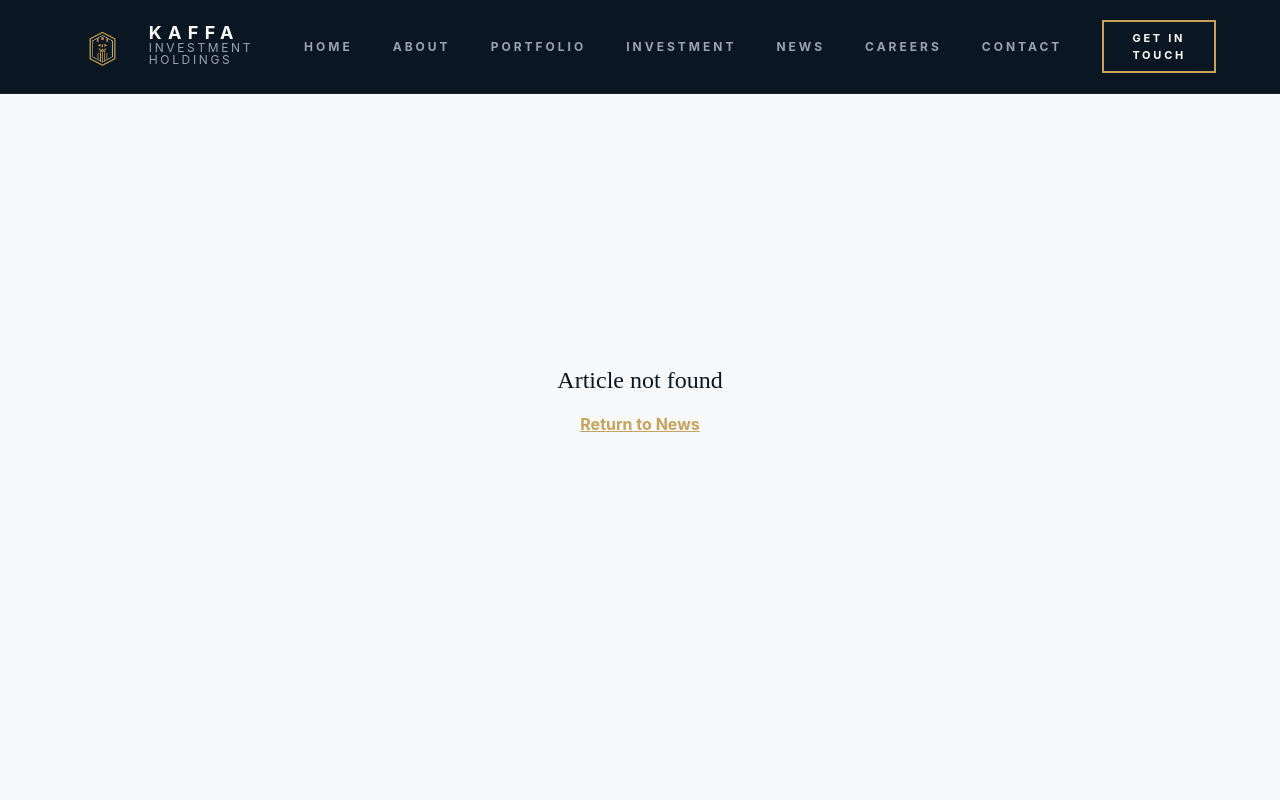
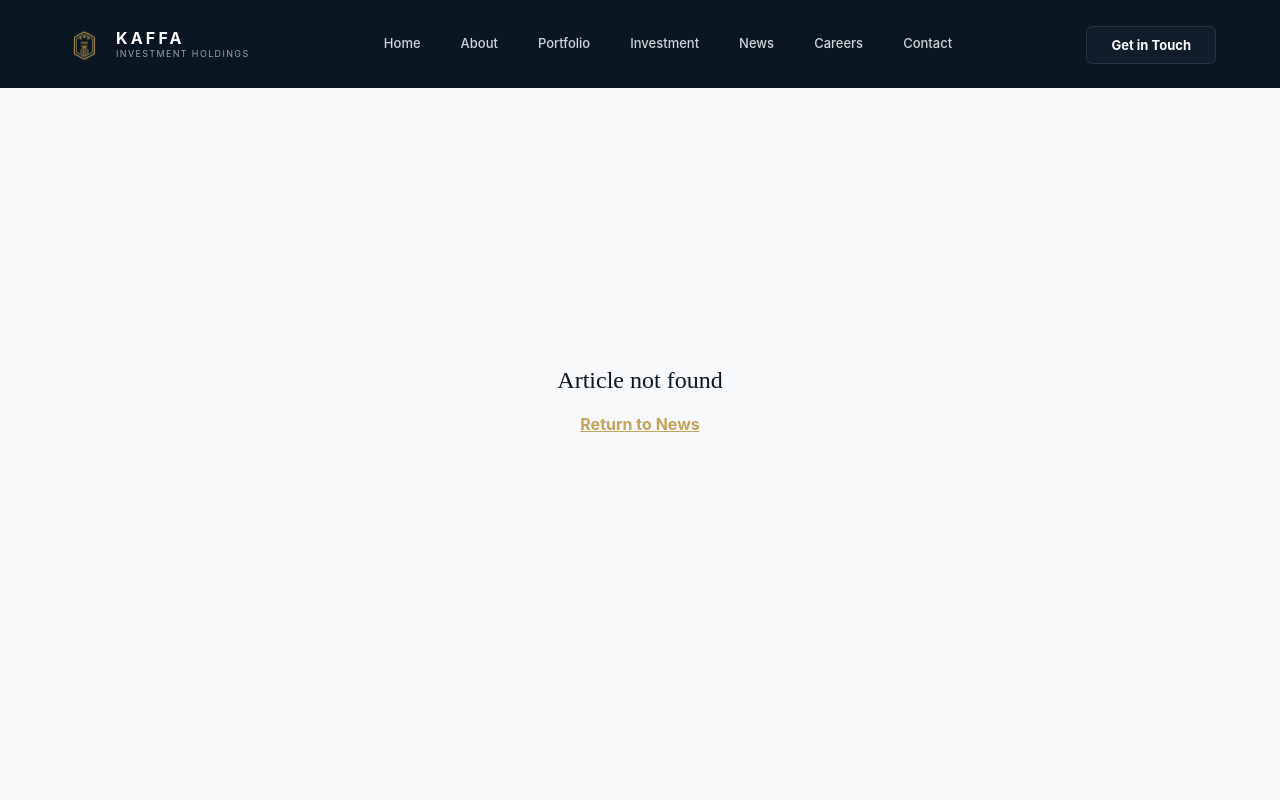
Before and after one commit to dawaisthename/kaffa_investment_holdings, a React (Vite) app: page /news/esg-report in a window 1280 px wide. Shown: the top 800 px of the page. Built offline with nearby package versions, Linux system fonts and the light colour scheme.

Commit message:
fix:made a little bg color change and adjustments

```diff
--- a/src/components/About/OurValues.jsx
+++ b/src/components/About/OurValues.jsx
@@ -20,7 +20,7 @@ const values = [
 
 export default function OurValues() {
   return (
-    <section className="bg-[#f8f9fa] py-28 px-8 md:px-16">
+    <section className="bg-[#e9ecef] py-28 px-8 md:px-16">
       <div className="max-w-7xl mx-auto">
         {/* Header - Centered per principle.png */}
         <div className="text-center mb-20">
--- a/src/components/Contact/OfficeLocations.jsx
+++ b/src/components/Contact/OfficeLocations.jsx
@@ -25,7 +25,7 @@ const offices = [
 
 export default function OfficeLocations() {
   return (
-    <section className="bg-[#f8f9fa] py-28 px-8 md:px-16">
+    <section className="bg-[#e9ecef] py-28 px-8 md:px-16">
       <div className="max-w-7xl mx-auto">
         <div className="text-center mb-20">
           <span className="text-[#c5a35d] uppercase tracking-[0.4em] text-[11px] font-bold mb-4 block">
--- a/src/components/Header.jsx
+++ b/src/components/Header.jsx
@@ -26,7 +26,6 @@ export default function Header() {
     return () => window.removeEventListener("scroll", handleScroll);
   }, []);
 
-  // FIX: Prevent background scrolling when menu is open
   useEffect(() => {
     if (isMenuOpen) {
       document.body.style.overflow = "hidden";
@@ -39,100 +38,104 @@ export default function Header() {
     setIsMenuOpen(false);
   }, [pathname]);
 
+  // BG matches Hero exactly when not scrolled
   const headerBg = isScrolled
     ? "bg-white/95 backdrop-blur-lg shadow-md border-b border-gray-200/50 py-3"
-    : "bg-[#0a1622] border-b border-white/5 py-5";
-
-  const textColor = isScrolled ? "text-[#1e3a8a]" : "text-white";
-  const navInactiveColor = isScrolled ? "text-gray-700" : "text-gray-400";
+    : "bg-[#0a1622] py-6"; // Removed border-b to blend with Hero as seen in image
 
   return (
     <header
       className={`fixed top-0 w-full z-[100] transition-all duration-500 ease-in-out ${headerBg} px-6 md:px-16 flex justify-between items-center`}
     >
-      <Link to="/" className="flex items-center gap-2 z-[101]">
+      {/* Logo Section - Aligned as per image */}
+      <Link to="/" className="flex items-center gap-3 z-[101]">
         <img
           src={logo}
           alt="Kaffa Logo"
-          className="w-20 md:w-24 h-10 md:h-12 object-contain"
+          className="w-8 md:w-10 h-8 md:h-10 object-contain"
         />
-        <div className="flex flex-col leading-[1.0] -mt-1">
+        <div className="flex flex-col leading-tight">
           <span
-            className={`font-bold tracking-[0.35em] text-[15px] md:text-[18px] uppercase transition-colors ${textColor}`}
+            className={`font-bold tracking-[0.2em] text-[14px] md:text-[16px] uppercase ${isScrolled ? "text-[#0a1622]" : "text-white"}`}
           >
             Kaffa
           </span>
-          <span
-            className={`text-[10px] md:text-[12px] tracking-[0.22em] uppercase transition-colors ${isScrolled ? "text-gray-500" : "text-gray-400"}`}
-          >
+          <span className="text-[8px] md:text-[9px] tracking-[0.15em] uppercase text-gray-400">
             Investment Holdings
           </span>
         </div>
       </Link>
 
-      <div className="hidden lg:flex gap-10 items-center">
+      {/* Desktop Navigation - Compact & Centered */}
+      <div className="hidden lg:flex items-center bg-transparent gap-2">
+        {navLinks.map((link) => {
+          const isActive = pathname === link.path;
+          return (
+            <Link
+              key={link.path}
+              to={link.path}
+              className={`px-4 py-2 text-[13px] font-medium transition-all duration-300 rounded-md ${
+                isActive
+                  ? "bg-[#e9ecef] text-[#0a1622] shadow-sm" // Active pill style
+                  : isScrolled
+                    ? "text-gray-600 hover:text-[#0a1622]"
+                    : "text-gray-300 hover:text-white"
+              }`}
+            >
+              {link.name}
+            </Link>
+          );
+        })}
+      </div>
+
+      {/* Action Button */}
+      <div className="hidden lg:block">
+        <Link
+          to="/contact"
+          className={`px-6 py-2.5 text-[13px] font-bold rounded-md transition-all duration-300 ${
+            isScrolled
+              ? "bg-[#0a1622] text-white hover:bg-[#162a3d]"
+              : "bg-[#111d2a] text-white hover:bg-white hover:text-[#0a1622] border border-white/10"
+          }`}
+        >
+          Get in Touch
+        </Link>
+      </div>
+
+      {/* Mobile Toggle */}
+      <button
+        className="lg:hidden z-[101] p-2"
+        onClick={() => setIsMenuOpen(!isMenuOpen)}
+      >
+        <Menu
+          size={28}
+          className={isScrolled ? "text-[#0a1622]" : "text-white"}
+        />
+      </button>
+
+      {/* Mobile Drawer */}
+      <div
+        className={`fixed inset-0 h-screen w-full bg-[#0a1622] transition-transform duration-500 ease-in-out transform
+        ${isMenuOpen ? "translate-x-0" : "translate-x-full"}
+        lg:hidden flex flex-col items-center justify-center gap-8 z-[100]`}
+      >
+        <button
+          className="absolute top-8 right-8 text-white"
+          onClick={() => setIsMenuOpen(false)}
+        >
+          <X size={32} />
+        </button>
         {navLinks.map((link) => (
           <Link
             key={link.path}
             to={link.path}
-            className={`text-[12px] font-bold uppercase tracking-[0.25em] transition-all hover:text-[#c5a35d] ${
-              pathname === link.path ? textColor : navInactiveColor
+            className={`text-[24px] font-serif transition-colors ${
+              pathname === link.path ? "text-[#c5a35d]" : "text-white"
             }`}
           >
             {link.name}
           </Link>
         ))}
-        <Link
-          to="/contact"
-          className={`border-2 px-7 py-2 text-[11px] uppercase tracking-[0.25em] font-bold transition-all ${
-            isScrolled
-              ? "border-[#1e3a8a] text-[#1e3a8a] hover:bg-[#1e3a8a] hover:text-white"
-              : "border-[#c5a35d] text-white hover:bg-[#c5a35d] hover:text-[#0a1622]"
-          }`}
-        >
-          Get In Touch
-        </Link>
-      </div>
-
-      <button
-        className="lg:hidden z-[101] p-2"
-        onClick={() => setIsMenuOpen(!isMenuOpen)}
-      >
-        {isMenuOpen ? (
-          <X size={28} className="text-white" /> // Force white when menu open for visibility
-        ) : (
-          <Menu
-            size={28}
-            className={isScrolled ? "text-[#1e3a8a]" : "text-white"}
-          />
-        )}
-      </button>
-
-      {/* --- REFINED MOBILE DRAWER --- */}
-      <div
-        className={`fixed inset-0 h-screen w-full bg-[#0a1622] transition-transform duration-500 ease-in-out transform
-        ${isMenuOpen ? "translate-x-0" : "translate-x-full"}
-        lg:hidden flex flex-col items-center justify-center gap-8 z-[100]`}
-      >
-        {navLinks.map((link) => (
-          <Link
-            key={link.path}
-            to={link.path}
-            className={`text-[20px] font-bold uppercase tracking-[0.3em] transition-colors ${
-              pathname === link.path
-                ? "text-[#c5a35d]"
-                : "text-white hover:text-[#c5a35d]"
-            }`}
-          >
-            {link.name}
-          </Link>
-        ))}
-        <Link
-          to="/contact"
-          className="mt-6 border-2 border-[#c5a35d] text-[#c5a35d] px-12 py-4 text-[14px] uppercase tracking-[0.3em] font-bold hover:bg-[#c5a35d] hover:text-white transition-all"
-        >
-          Get In Touch
-        </Link>
       </div>
     </header>
   );
--- a/src/components/Home/FeaturedCompanies.jsx
+++ b/src/components/Home/FeaturedCompanies.jsx
@@ -28,7 +28,7 @@ const companies = [
 
 export default function FeaturedCompanies() {
   return (
-    <section className="bg-[#fcfcfc] py-24 px-8 md:px-16">
+    <section className="bg-[#e9ecef] py-24 px-8 md:px-16">
       <div className="max-w-7xl mx-auto">
         {/* Header */}
         <div className="text-center mb-16">
--- a/src/components/Home/NewsInsights.jsx
+++ b/src/components/Home/NewsInsights.jsx
@@ -24,7 +24,7 @@ const articles = [
 
 export default function NewsInsights() {
   return (
-    <section className="bg-[#f8f9fa] py-24 px-8 md:px-16">
+    <section className="bg-[#e9ecef] py-24 px-8 md:px-16">
       <div className="max-w-7xl mx-auto">
         {/* Header */}
         <div className="text-center mb-16">
--- a/src/components/Investment/PartnershipModels.jsx
+++ b/src/components/Investment/PartnershipModels.jsx
@@ -15,7 +15,7 @@ const models = [
 
 export default function PartnershipModels() {
   return (
-    <section className="bg-[#f8f9fa]  py-28 px-8 md:px-16">
+    <section className="bg-[#e9ecef]  py-28 px-8 md:px-16">
       <div className="max-w-7xl mx-auto">
         {/* Centered Header Section */}
         <div className="text-center mb-20">
```
